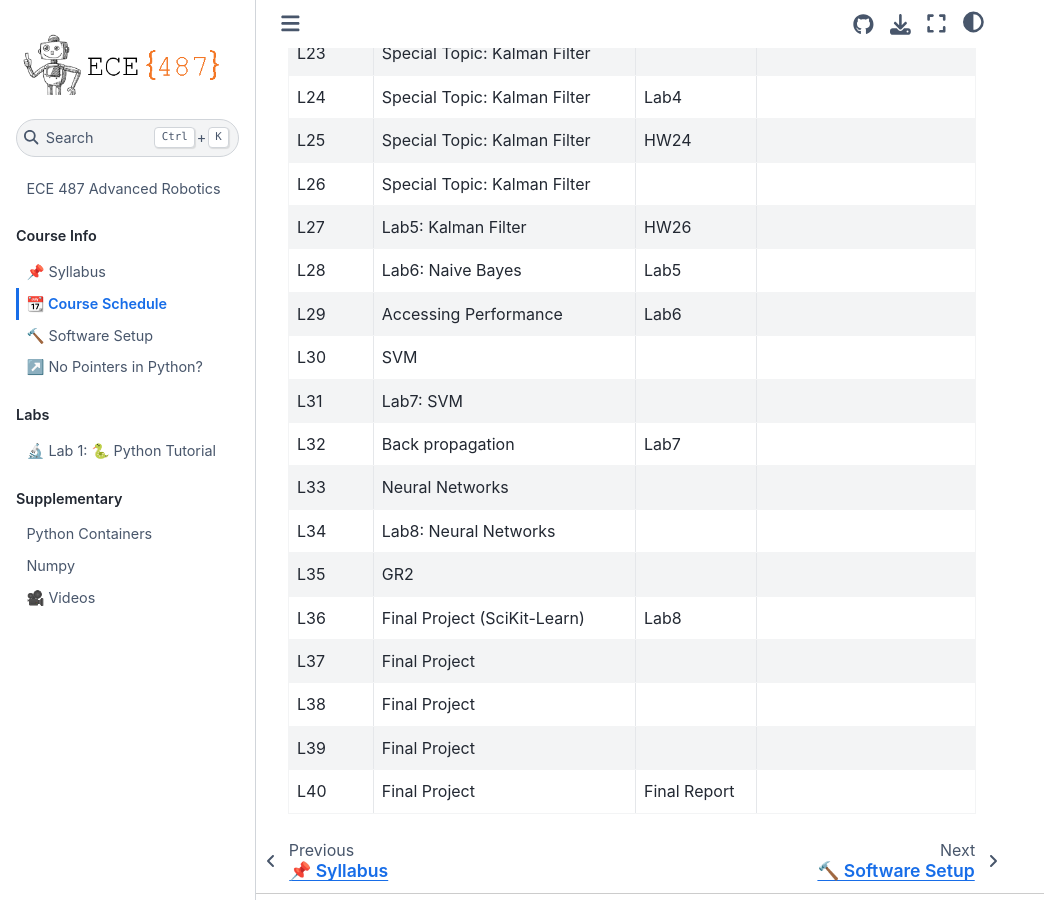
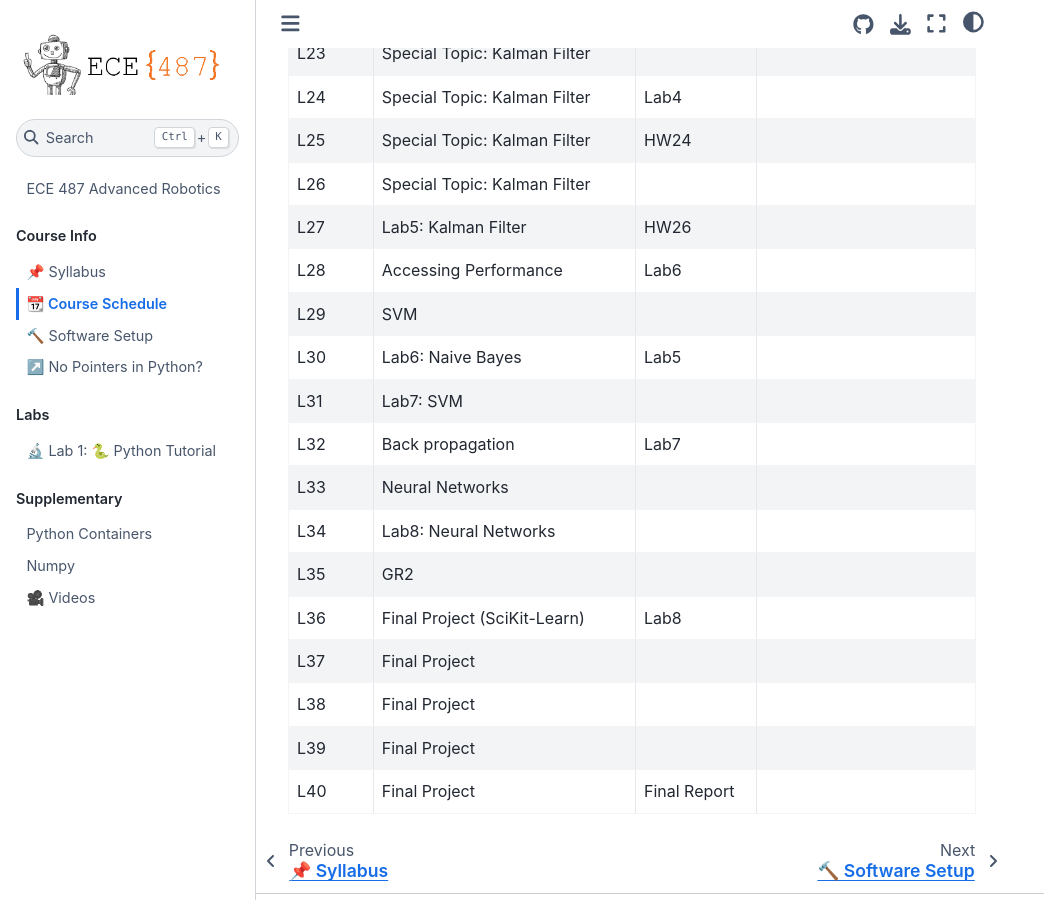
Before and after one commit to stanbaek/ece487, a Jupyter Book: the page built from docs/schedule.md, in a window 1280 px wide and 900 px high, scrolled down 1413 px. Shown: the whole window, without its empty margins (0-1044 px from the left). Built offline with Jupyter Book 1.0.4 settings and Sphinx 7.4.7 and the Sphinx Book theme 1.1.4, drawn with Linux system fonts in a browser that asks for light colours.

```diff
--- a/docs/schedule.md
+++ b/docs/schedule.md
@@ -39,9 +39,9 @@ Reading:
  L25      | Special Topic: Kalman Filter      | HW24         |
  L26      | Special Topic: Kalman Filter      |              |
  L27      | Lab5: Kalman Filter               | HW26         |
- L28      | Lab6: Naive Bayes                 | Lab5         |
- L29      | Accessing Performance             | Lab6         |
- L30      | SVM                               |              |
+ L28      | Accessing Performance             | Lab6         |
+ L29      | SVM                               |              |
+ L30      | Lab6: Naive Bayes                 | Lab5         |
  L31      | Lab7: SVM                         |              |
  L32      | Back propagation                  | Lab7         |
  L33      | Neural Networks                   |              |
```
